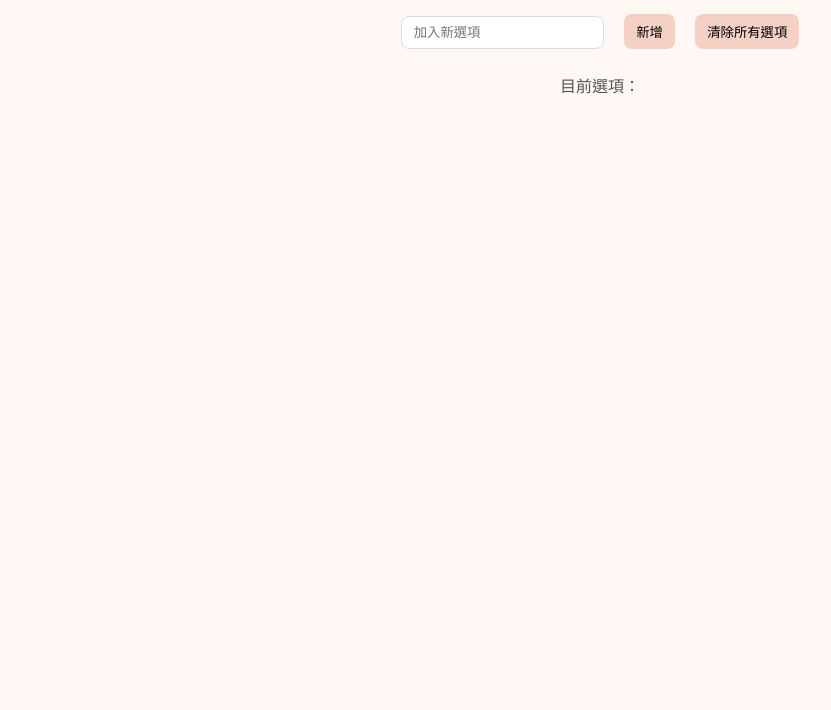
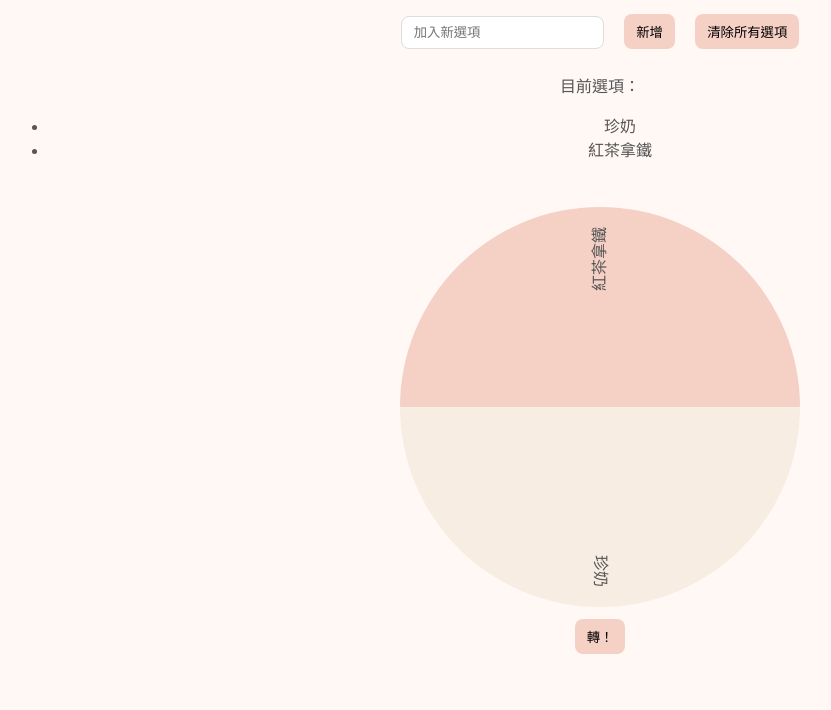
Before and after one commit to joy9284/-, a plain HTML site: page index.html in a window 1280 px wide. Shown: the part 117-827 px from the top of the page, without its empty margins (40-871 px from the left). Before the commit the page ends 800 px from the top, so only its background shows below. Drawn offline with Linux system fonts and the light colour scheme.

Commit message:
Update title and add canvas for spinning wheel

```diff
--- a/index.html
+++ b/index.html
@@ -30,7 +30,7 @@
 </head>
 <body>
 
-<h2>🥤 可愛低飽和・下午茶轉盤 🎡</h2>
+<h2>🥤 下午茶轉盤 🎡</h2>
 
 <input id="itemInput" placeholder="加入新選項">
 <button onclick="addItem()">新增</button>
@@ -39,4 +39,88 @@
 <p>目前選項：</p>
 <ul id="itemList"></ul>
 
-<canv
+<canvas id="wheel" width="400" height="400"></canvas><br>
+<button onclick="spin()">轉！</button>
+
+<script>
+let items = JSON.parse(localStorage.getItem("wheelItems")) || ["珍奶", "紅茶拿鐵"];
+const listDOM = document.getElementById("itemList");
+const canvas = document.getElementById("wheel");
+const ctx = canvas.getContext("2d");
+
+// 🌈 可愛低飽和色系
+const pastelColors = [
+  "#F7EDE2", // 奶油米白
+  "#F5D0C5", // 淡粉
+  "#EAD7E8", // 淡紫
+  "#D8E2DC", // 薄荷灰綠
+  "#FFE5EC", // 粉霧玫瑰
+  "#F6F5F2", // 霧白灰
+  "#E8E8F1"  // 淡藍灰
+];
+
+function save() {
+  localStorage.setItem("wheelItems", JSON.stringify(items));
+}
+
+function renderList() {
+  listDOM.innerHTML = "";
+  items.forEach((item, i) => {
+    const li = document.createElement("li");
+    li.textContent = item;
+    listDOM.appendChild(li);
+  });
+}
+
+function drawWheel() {
+  const total = items.length;
+  const angle = (2 * Math.PI) / total;
+
+  for (let i = 0; i < total; i++) {
+    ctx.beginPath();
+    ctx.fillStyle = pastelColors[i % pastelColors.length];
+    ctx.moveTo(200, 200);
+    ctx.arc(200, 200, 200, i * angle, (i + 1) * angle);
+    ctx.fill();
+
+    // 顯示文字
+    ctx.save();
+    ctx.translate(200, 200);
+    ctx.rotate(i * angle + angle / 2);
+    ctx.textAlign = "right";
+    ctx.fillStyle = "#555";
+    ctx.font = "16px Arial";
+    ctx.fillText(items[i], 180, 5);
+    ctx.restore();
+  }
+}
+
+function addItem() {
+  const val = document.getElementById("itemInput").value.trim();
+  if (!val) return;
+  items.push(val);
+  save();
+  renderList();
+  drawWheel();
+  document.getElementById("itemInput").value = "";
+}
+
+function resetItems() {
+  items = [];
+  save();
+  renderList();
+  ctx.clearRect(0, 0, 400, 400);
+}
+
+function spin() {
+  const rand = Math.random() * 360 + 2000;
+  canvas.style.transition = "transform 4s ease-out";
+  canvas.style.transform = `rotate(${rand}deg)`;
+}
+
+renderList();
+drawWheel();
+</script>
+
+</body>
+</html>
```
